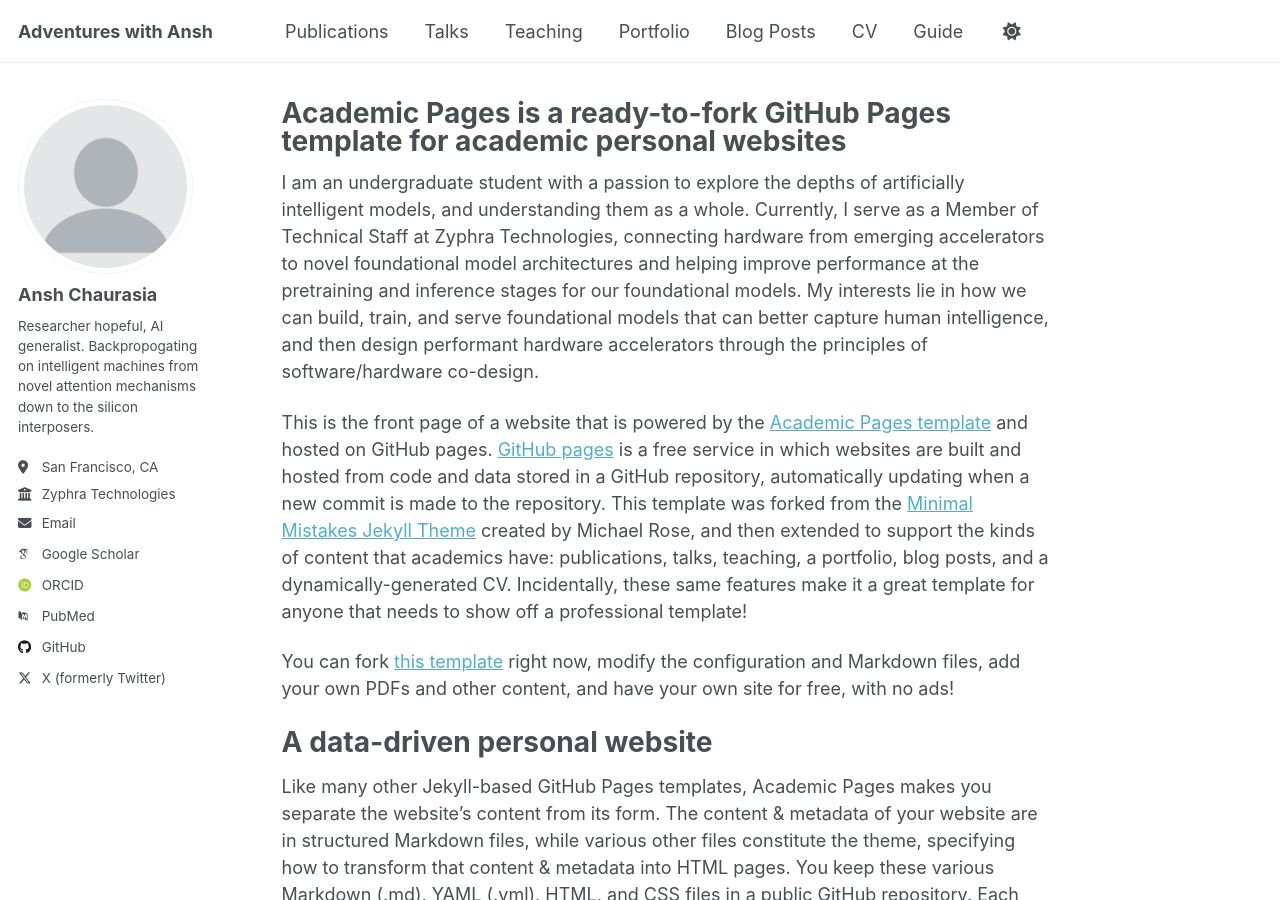
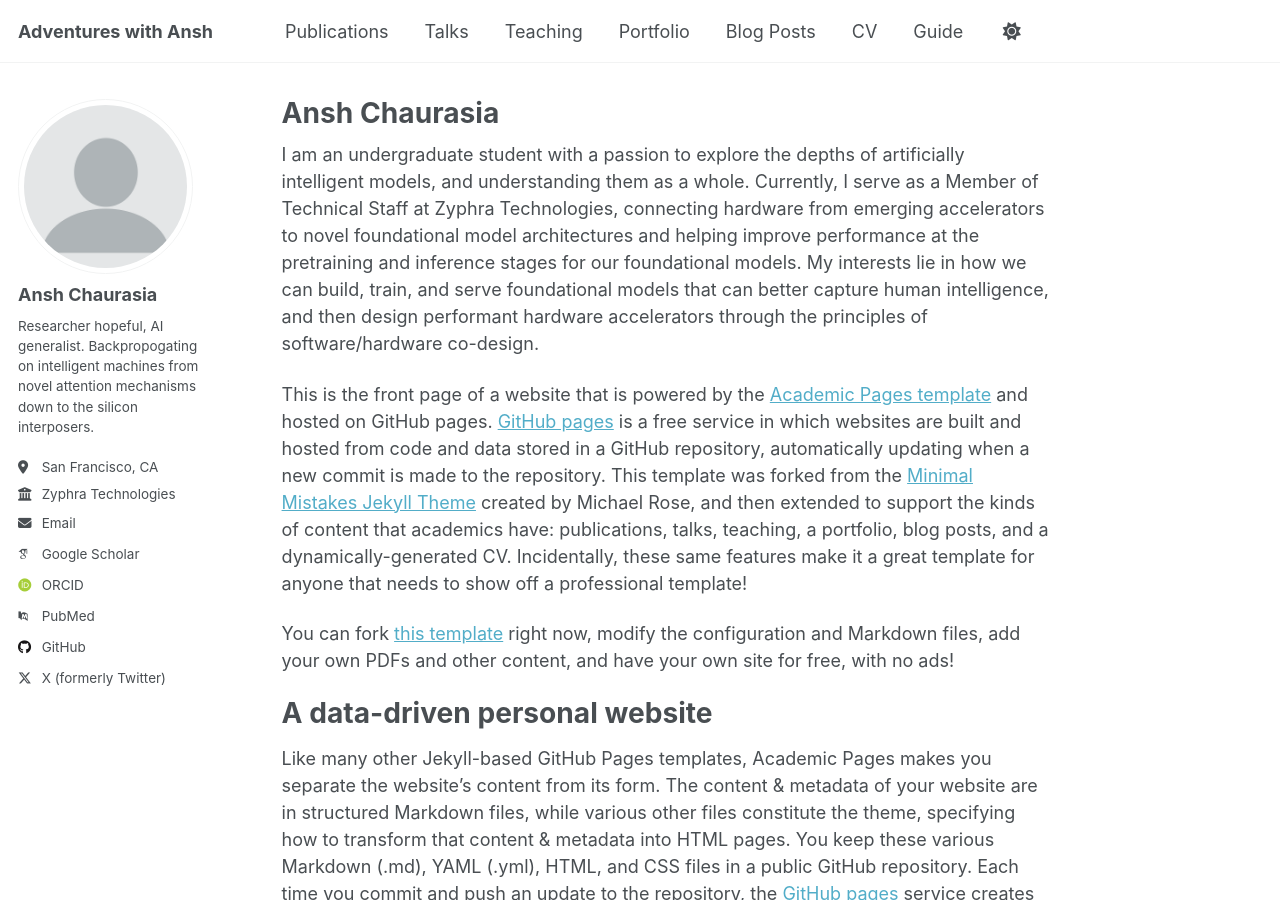
Before and after one commit to AnshKetchum/AnshKetchum.github.io, a Jekyll site: the page built from _pages/about.md, in a window 1280 px wide and 900 px high. Built offline with Jekyll 4.4.1, drawn with Linux system fonts in a browser that asks for light colours; some web fonts are replaced; a script that is not in the unit is left out.

Commit message:
Tweak title

```diff
--- a/_pages/about.md
+++ b/_pages/about.md
@@ -1,6 +1,6 @@
 ---
 permalink: /
-title: "Academic Pages is a ready-to-fork GitHub Pages template for academic personal websites"
+title: "Ansh Chaurasia"
 author_profile: true
 redirect_from:
   - /about/
```
